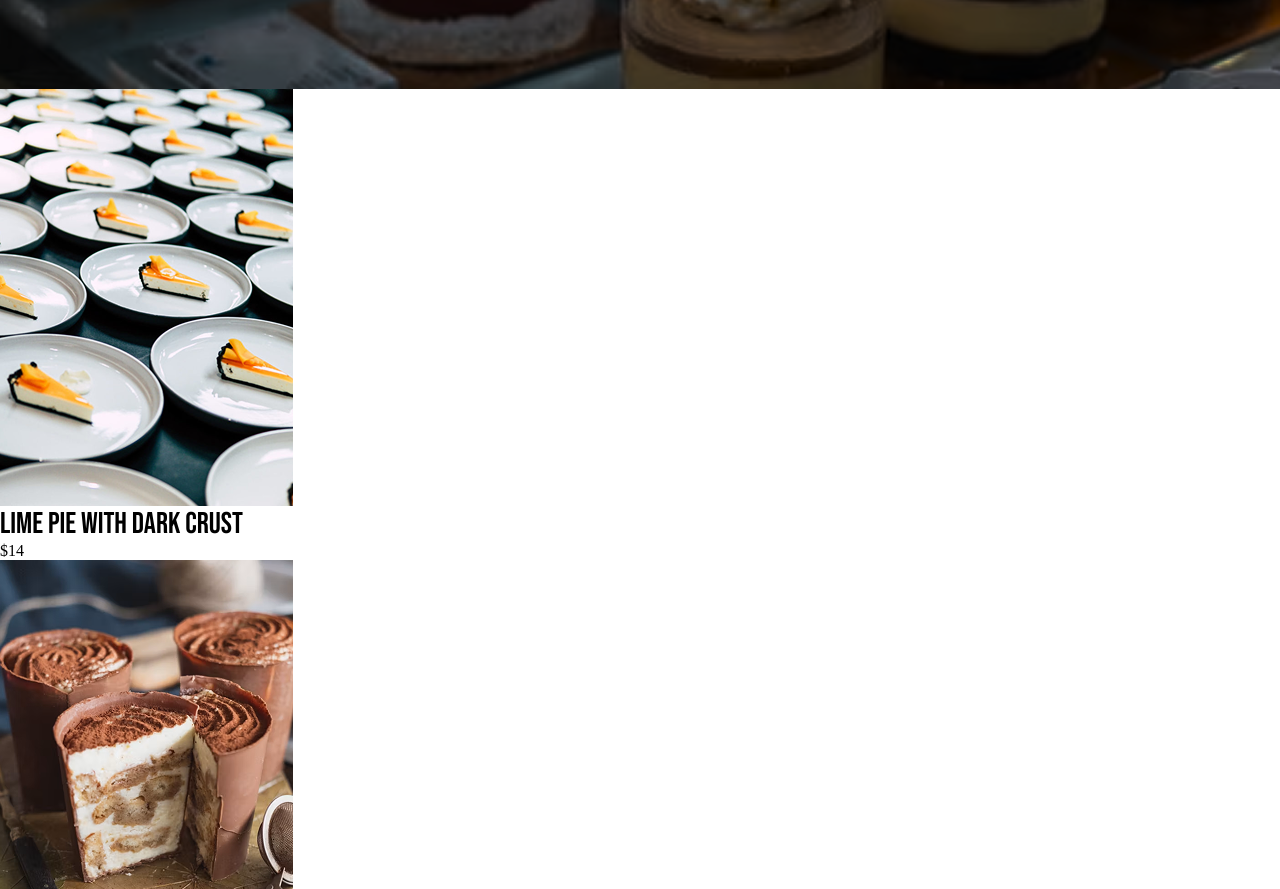
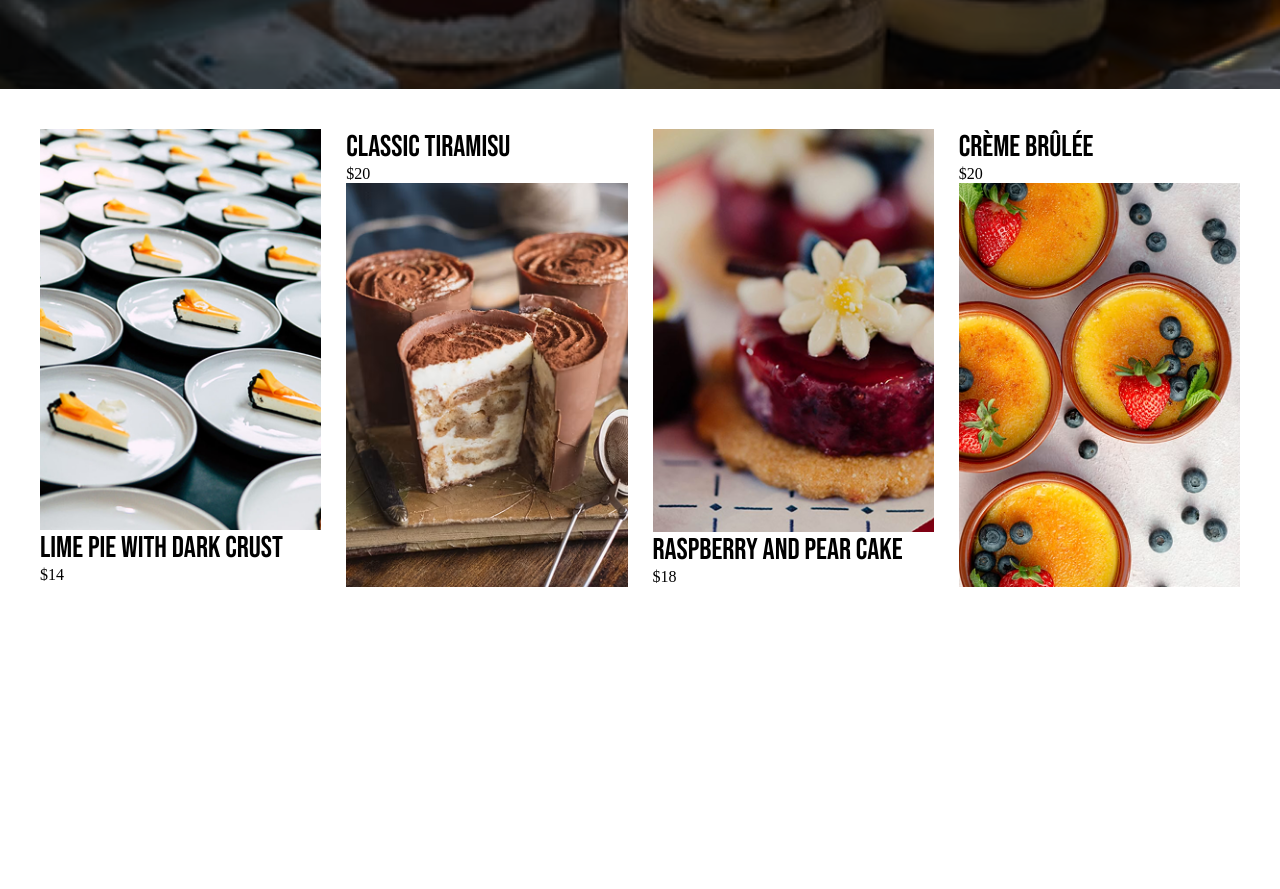
Before and after one commit to melodyohszuvin/melodyohszuvin.github.io, a plain HTML site: page as1/menu.html in a window 1280 px wide. Shown: the part 2139-3028 px from the top of the page. After the commit the page ends 2766 px from the top, so only its background shows below. Drawn offline with nearby package versions, Linux system fonts and the light colour scheme.

Commit message:
style: add flex spacing and column-reverse

```diff
--- a/as1/css/menu.css
+++ b/as1/css/menu.css
@@ -75,6 +75,7 @@
     object-fit: cover;
 }
 
+/*dessert*/
 .dessert {
     background-image: url("../images/dessert-bg.png");
     color: var(--text-secondary);
@@ -83,3 +84,20 @@
     justify-content: center;
     align-items: center;
 }
+
+.dessert-menu {
+    display: flex;
+    justify-content: center;
+    gap: 25px;
+    padding: 40px;
+}
+
+.dessert-item {
+    width: 290px;
+    display: flex;
+    flex-direction: column;
+}
+
+.dessert-item:nth-child(even) {
+    flex-direction: column-reverse;
+}
```
